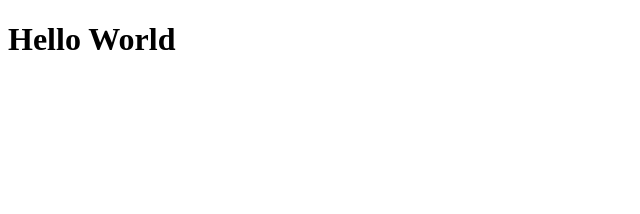
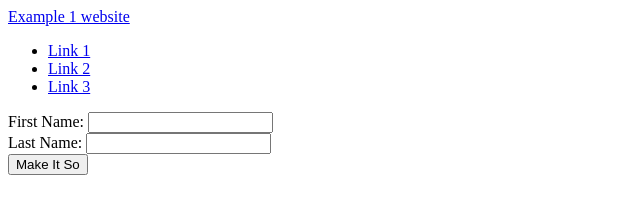
Before and after one commit to eetaylor5/CISC474-Exercises, a plain HTML site: page index.html in a window 1280 px wide. Shown: the whole page, without its empty margins (0-640 px from the left). Drawn offline with Linux system fonts and the light colour scheme.

Commit message:
Exercise 2, Step 1

```diff
--- a/index.html
+++ b/index.html
@@ -5,5 +5,38 @@
 <meta name="viewport" content="width=device-width">
 <title>Exercise 1</title>
 </head>
-<body><h1>Hello World</h1></body>
+<body>
+    <nav class="navbar navbar-expand-sm bg-light">
+    <div class="navbar-header"><a class="navbar-brand" href="#">Example 1 website</a>
+    </div>
+    <ul class="navbar-nav">
+    <li class="nav-item">
+    <a class="nav-link" href="#">Link 1</a>
+    </li>
+    <li class="nav-item">
+    <a class="nav-link" href="#">Link 2</a>
+    </li>
+    <li class="nav-item">
+    <a class="nav-link" href="#">Link 3</a>
+    </li>
+    </ul>
+    </nav>
+    <div class='container'>
+    <p>
+    <form id='nameform'>
+    <div class='form-group'>
+    <label for='fname'>First Name:</label>
+    <input id='fname' type='text' class='form-control' required>
+    </div>
+    <div class='form-group'>
+    <label for='lname'>Last Name:</label>
+    <input id='lname' type='text' class='form-control' required>
+    </div>
+    <input type='submit' id='go' class='btn btn-danger' value='Make It So'>
+    </form>
+    </p>
+    <div id="jumbotron">
+    </div>
+    </div>
+</body>
 </html>
```
